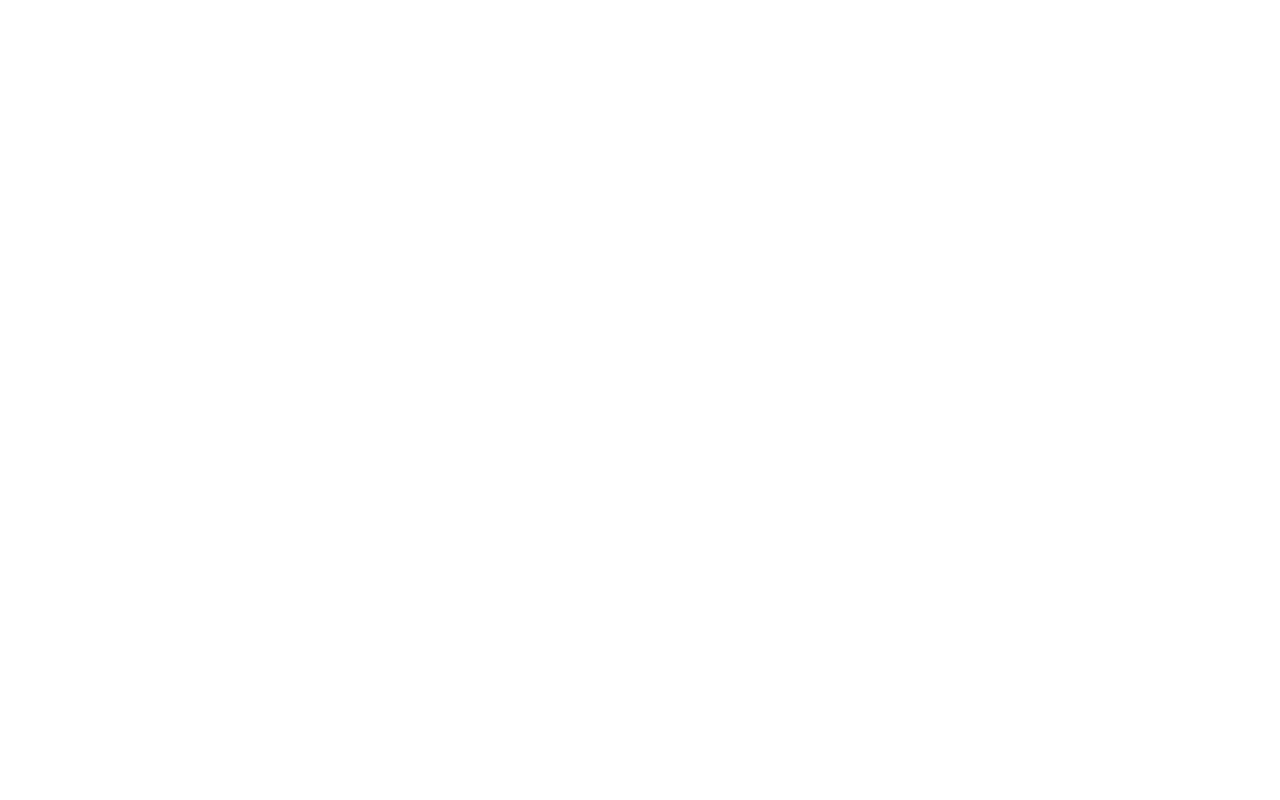
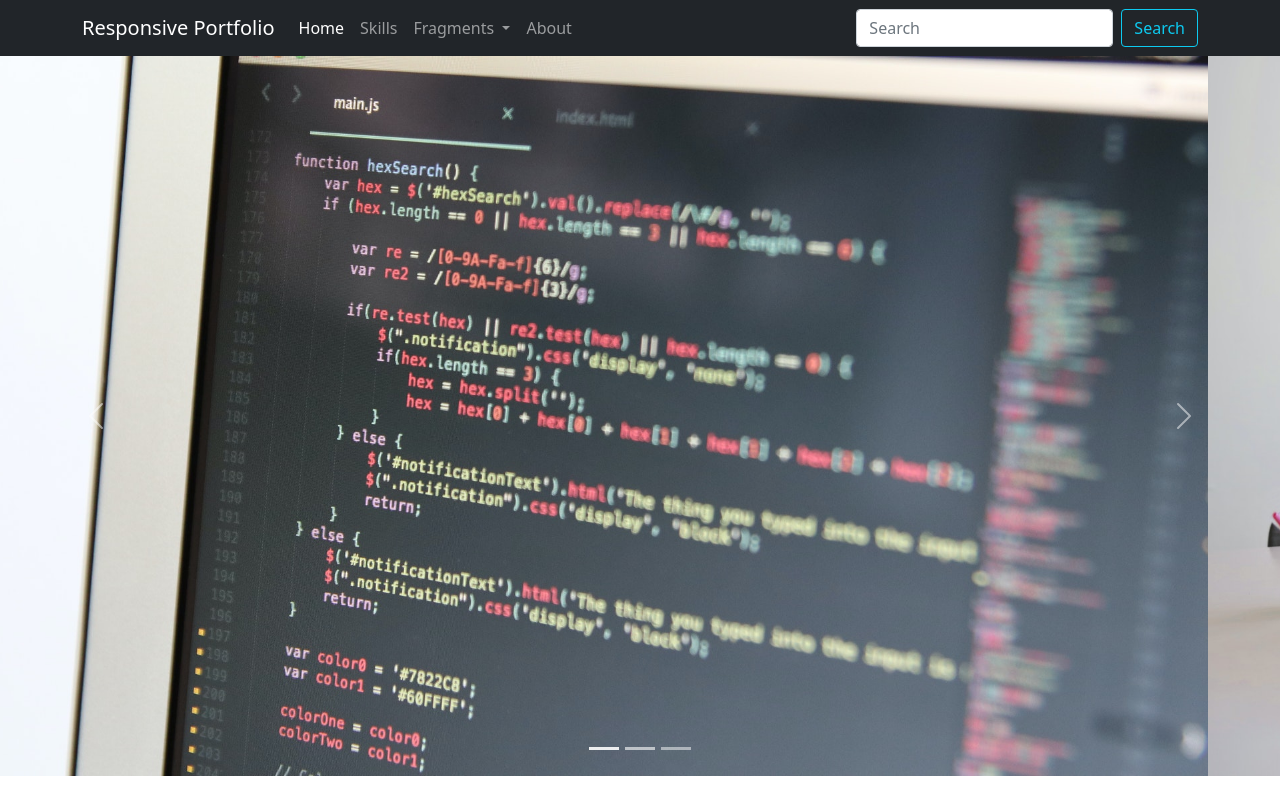
Before and after one commit to shohan-pherones/responsive-portfolio, a plain HTML site: page index.html in a window 1280 px wide. Drawn offline with nearby package versions, Linux system fonts and the light colour scheme.

Commit message:
header done

```diff
--- a/index.html
+++ b/index.html
@@ -4,9 +4,86 @@
     <meta charset="UTF-8">
     <meta http-equiv="X-UA-Compatible" content="IE=edge">
     <meta name="viewport" content="width=device-width, initial-scale=1.0">
-    <title>Document</title>
+    <title>Responsive Portfolio</title>
+    <!-- bootstrap stylesheet -->
+    <link href="https://cdn.jsdelivr.net/npm/bootstrap@5.1.3/dist/css/bootstrap.min.css" rel="stylesheet" integrity="sha384-1BmE4kWBq78iYhFldvKuhfTAU6auU8tT94WrHftjDbrCEXSU1oBoqyl2QvZ6jIW3" crossorigin="anonymous">
+    <!-- favicon -->
+    <link rel="shortcut icon" href="https://img.icons8.com/external-becris-lineal-color-becris/64/000000/external-user-coding-programming-becris-lineal-color-becris.png" type="image/x-icon">
 </head>
 <body>
+    <!-- header starts -->
+    <header>
+        <!-- navbar starts -->
+        <nav class="navbar navbar-expand-lg navbar-dark bg-dark">
+            <div class="container">
+              <a class="navbar-brand" href="#">Responsive Portfolio</a>
+              <button class="navbar-toggler" type="button" data-bs-toggle="collapse" data-bs-target="#navbarSupportedContent" aria-controls="navbarSupportedContent" aria-expanded="false" aria-label="Toggle navigation">
+                <span class="navbar-toggler-icon"></span>
+              </button>
+              <div class="collapse navbar-collapse" id="navbarSupportedContent">
+                <ul class="navbar-nav me-auto mb-2 mb-lg-0">
+                  <li class="nav-item">
+                    <a class="nav-link active" aria-current="page" href="#">Home</a>
+                  </li>
+                  <li class="nav-item">
+                    <a class="nav-link" href="#">Skills</a>
+                  </li>
+                  <li class="nav-item dropdown">
+                    <a class="nav-link dropdown-toggle" href="#" id="navbarDropdown" role="button" data-bs-toggle="dropdown" aria-expanded="false">
+                      Fragments
+                    </a>
+                    <ul class="dropdown-menu" aria-labelledby="navbarDropdown">
+                      <li><a class="dropdown-item" href="#">Graphic Design</a></li>
+                      <li><a class="dropdown-item" href="#">Web Design</a></li>
+                      <li><a class="dropdown-item" href="#">Web Development</a></li>
+                    </ul>
+                  </li>
+                  <li class="nav-item">
+                    <a class="nav-link" href="#">About</a>
+                  </li>
+                </ul>
+                <form class="d-flex">
+                  <input class="form-control me-2" type="search" placeholder="Search" aria-label="Search">
+                  <button class="btn btn-outline-info" type="submit">Search</button>
+                </form>
+              </div>
+            </div>
+          </nav>
+          <!-- carousel -->
+          <section>
+            <div id="carouselExampleIndicators" class="carousel slide" data-bs-ride="carousel">
+                <div class="carousel-indicators">
+                  <button type="button" data-bs-target="#carouselExampleIndicators" data-bs-slide-to="0" class="active" aria-current="true" aria-label="Slide 1"></button>
+                  <button type="button" data-bs-target="#carouselExampleIndicators" data-bs-slide-to="1" aria-label="Slide 2"></button>
+                  <button type="button" data-bs-target="#carouselExampleIndicators" data-bs-slide-to="2" aria-label="Slide 3"></button>
+                </div>
+                <div class="carousel-inner">
+                  <div class="carousel-item active">
+                    <img src="./images/code.jpg" class="d-block w-100" alt="...">
+                  </div>
+                  <div class="carousel-item">
+                    <img src="./images/red-girl.jpg" class="d-block w-100" alt="...">
+                  </div>
+                  <div class="carousel-item">
+                    <img src="./images/girl.jpg" class="d-block w-100" alt="...">
+                  </div>
+                </div>
+                <button class="carousel-control-prev" type="button" data-bs-target="#carouselExampleIndicators" data-bs-slide="prev">
+                  <span class="carousel-control-prev-icon" aria-hidden="true"></span>
+                  <span class="visually-hidden">Previous</span>
+                </button>
+                <button class="carousel-control-next" type="button" data-bs-target="#carouselExampleIndicators" data-bs-slide="next">
+                  <span class="carousel-control-next-icon" aria-hidden="true"></span>
+                  <span class="visually-hidden">Next</span>
+                </button>
+              </div>
+          </section>
+    </header>
+    <!-- header ended -->
+    <main>
 
+    </main>
+    <!-- bootstrap script bundle -->
+    <script src="https://cdn.jsdelivr.net/npm/bootstrap@5.1.3/dist/js/bootstrap.bundle.min.js" integrity="sha384-ka7Sk0Gln4gmtz2MlQnikT1wXgYsOg+OMhuP+IlRH9sENBO0LRn5q+8nbTov4+1p" crossorigin="anonymous"></script>
 </body>
 </html>
```
Also changed, not shown: images/code.jpg (added), images/girl.jpg (added), images/red-girl.jpg (added).
